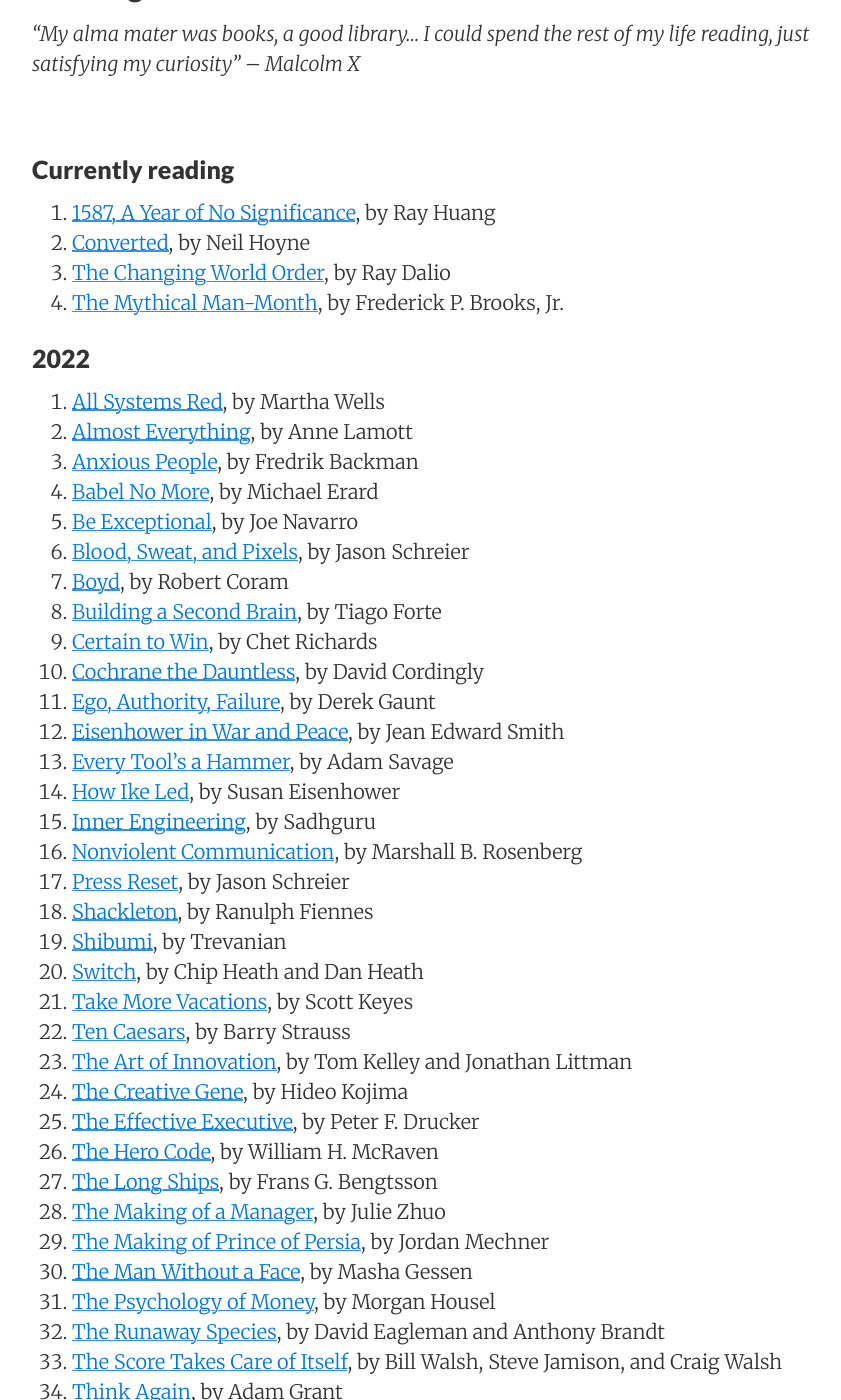
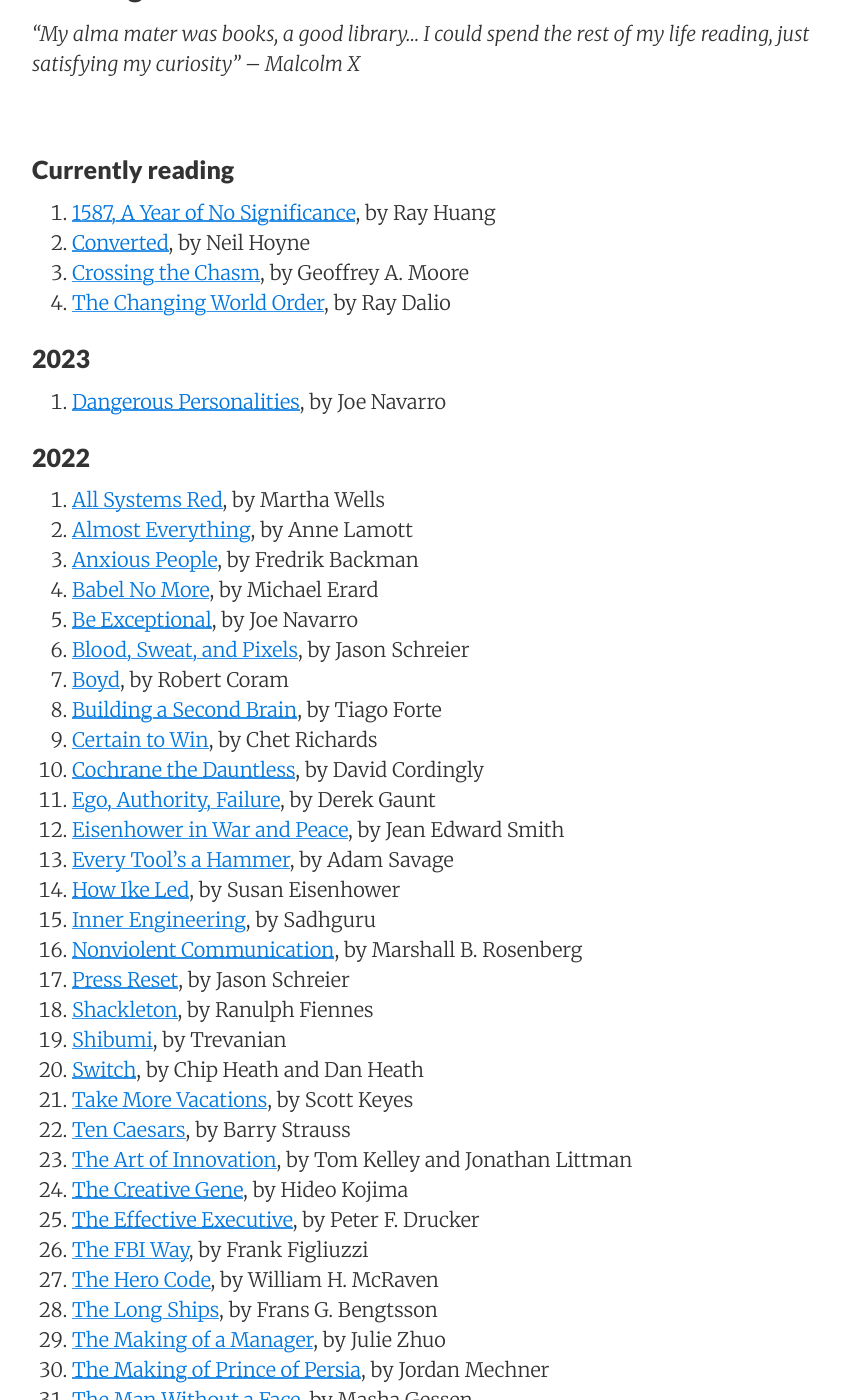
Before and after one commit to sewardlee337/sewardlee337.github.io, a Jekyll site: the page built from readinglist.md, in a window 1280 px wide and 1400 px high, scrolled down 221 px. Shown: the whole window, without its empty margins (188-1029 px from the left). Built offline with Jekyll 4.4.1, drawn with Linux system fonts in a browser that asks for light colours; nearby versions of some CDN libraries.

Commit message:
update reading list

```diff
--- a/readinglist.md
+++ b/readinglist.md
@@ -14,8 +14,13 @@ _"My alma mater was books, a good library... I could spend the rest of my life r
 
 1. [1587, A Year of No Significance](https://amzn.to/34djZWU), by Ray Huang
 1. [Converted](https://amzn.to/3E2EBPX), by Neil Hoyne
+1. [Crossing the Chasm](https://amzn.to/3FVf3F3), by Geoffrey A. Moore
 1. [The Changing World Order](https://amzn.to/38B3ohG), by Ray Dalio
-1. [The Mythical Man-Month](https://amzn.to/3hWJa3m), by Frederick P. Brooks, Jr.
+
+
+### 2023
+
+1. [Dangerous Personalities](https://amzn.to/3IqofnT), by Joe Navarro
 
 
 ### 2022
@@ -45,6 +50,7 @@ _"My alma mater was books, a good library... I could spend the rest of my life r
 1. [The Art of Innovation](https://amzn.to/3Ilqt5Y), by Tom Kelley and Jonathan Littman
 1. [The Creative Gene](https://amzn.to/3w7CaY6), by Hideo Kojima
 1. [The Effective Executive](https://amzn.to/3qaVIId), by Peter F. Drucker
+1. [The FBI Way](https://amzn.to/3GiynMW), by Frank Figliuzzi
 1. [The Hero Code](https://amzn.to/3vMJU3v), by William H. McRaven
 1. [The Long Ships](https://amzn.to/3EYjdf4), by Frans G. Bengtsson
 1. [The Making of a Manager](https://amzn.to/3ELzF3N), by Julie Zhuo
```
